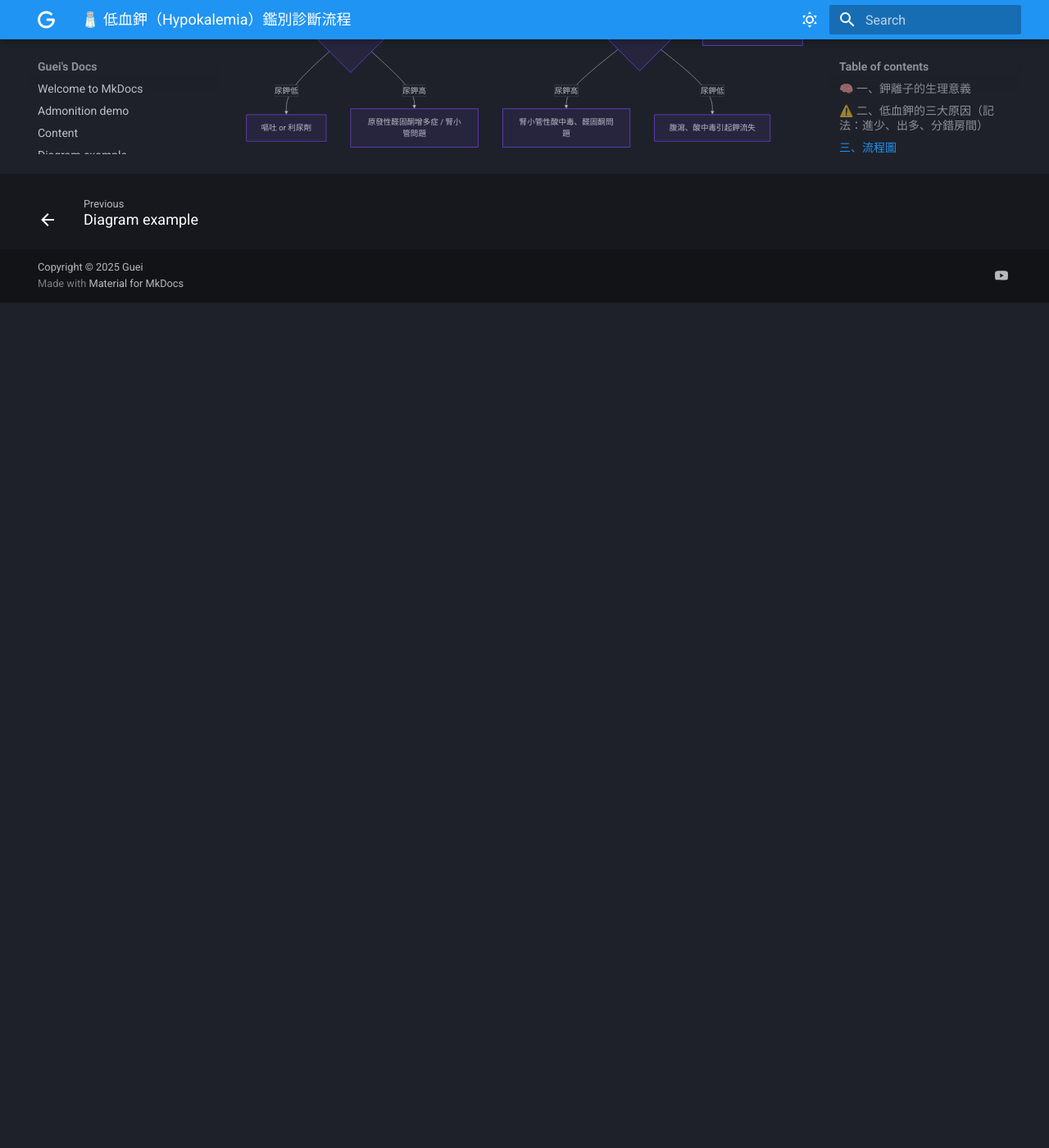
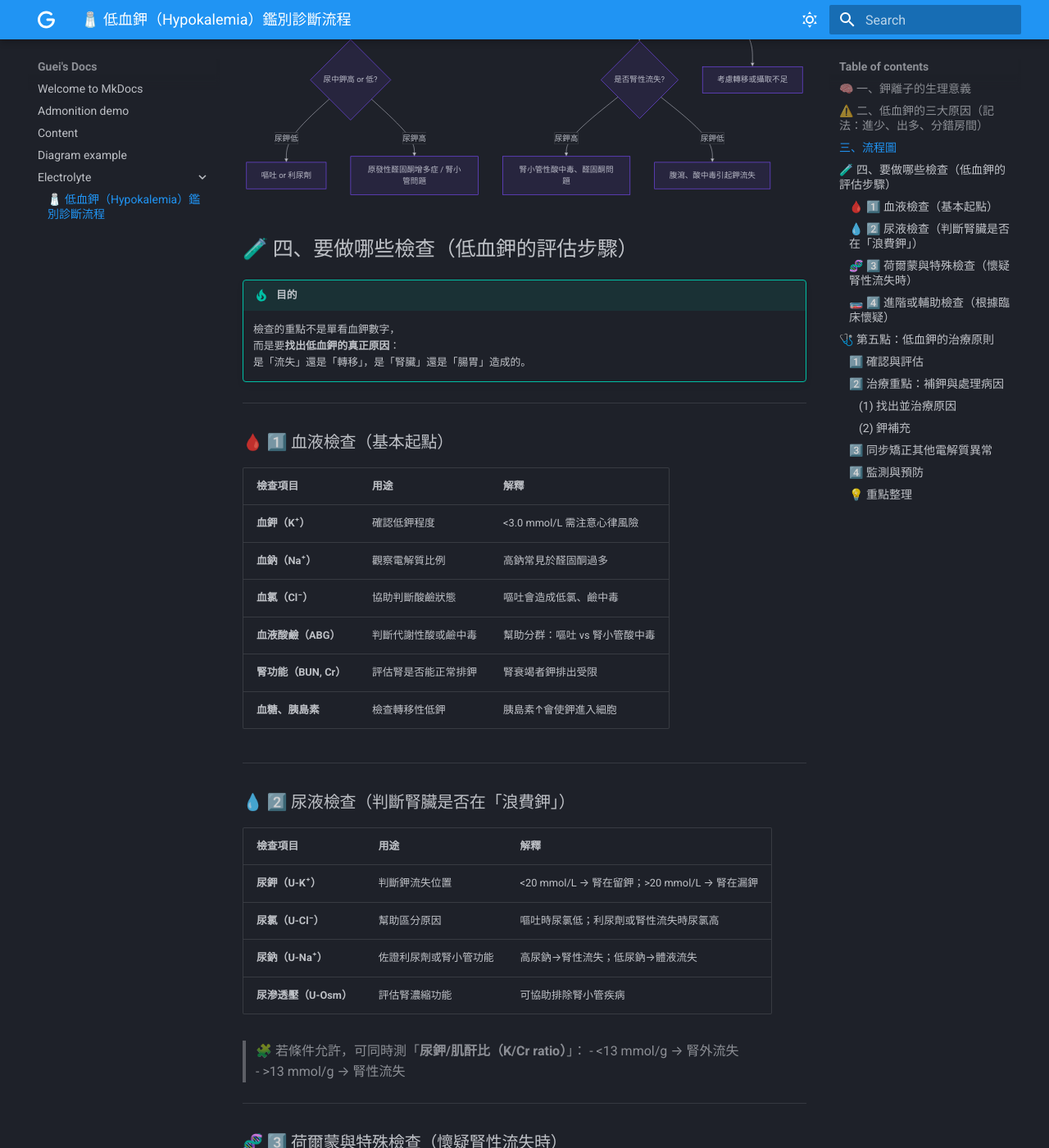
Before and after one commit to GueiGuei-2024/mkdocs-material-test, an MkDocs documentation site: the page built from docs/electrolyte/低血鉀.md, in a window 1280 px wide and 1400 px high, scrolled down 1071 px. Shown: the whole window at 82% size. Built offline with MkDocs 1.6.1 and Material for MkDocs 9.7.7, drawn with Linux system fonts in a browser that asks for light colours; before the commit the page ends 1440 px from its top, so only the background shows below that; some of the changed text lies outside the part shown.

Commit message:
updaaate

````diff
--- a/docs/electrolyte/低血鉀.md
+++ b/docs/electrolyte/低血鉀.md
@@ -22,6 +22,13 @@
 | 2️⃣ 流失過多 | 鉀從體內被排掉 | 嘔吐、腹瀉、利尿劑、腎臟病 |
 | 3️⃣ 鉀轉移到細胞內 | 鉀被「搬家」到細胞內 | 胰島素分泌↑、鹼中毒、β₂刺激（氣喘用藥） |
 
+
+
+??? info "學習重點"
+    - 低血鉀不是只有「鉀降低」，要分清楚：**是真的流失**還是**只是轉移**。
+    - 最關鍵的步驟是：「酸鹼狀態」+「尿中鉀排出量」。
+    - 記法：「進少、出多、分錯房間」。
+
 ---
 
 ## 三、流程圖
@@ -38,3 +45,119 @@
 D -->|尿鉀高| H[腎小管性酸中毒、醛固酮問題]
 D -->|尿鉀低| I[腹瀉、酸中毒引起鉀流失]
 ```
+
+
+## 🧪 四、要做哪些檢查（低血鉀的評估步驟）
+
+!!! tip "目的"
+    檢查的重點不是單看血鉀數字，
+    而是要**找出低血鉀的真正原因**：
+    是「流失」還是「轉移」，是「腎臟」還是「腸胃」造成的。
+
+---
+
+### 🩸 1️⃣ 血液檢查（基本起點）
+
+| 檢查項目 | 用途 | 解釋 |
+|------------|--------|--------|
+| **血鉀（K⁺）** | 確認低鉀程度 | <3.0 mmol/L 需注意心律風險 |
+| **血鈉（Na⁺）** | 觀察電解質比例 | 高鈉常見於醛固酮過多 |
+| **血氯（Cl⁻）** | 協助判斷酸鹼狀態 | 嘔吐會造成低氯、鹼中毒 |
+| **血液酸鹼（ABG）** | 判斷代謝性酸或鹼中毒 | 幫助分群：嘔吐 vs 腎小管酸中毒 |
+| **腎功能（BUN, Cr）** | 評估腎是否能正常排鉀 | 腎衰竭者鉀排出受限 |
+| **血糖、胰島素** | 檢查轉移性低鉀 | 胰島素↑會使鉀進入細胞 |
+
+---
+
+### 💧 2️⃣ 尿液檢查（判斷腎臟是否在「浪費鉀」）
+
+| 檢查項目 | 用途 | 解釋 |
+|------------|--------|--------|
+| **尿鉀（U-K⁺）** | 判斷鉀流失位置 | <20 mmol/L → 腎在留鉀；>20 mmol/L → 腎在漏鉀 |
+| **尿氯（U-Cl⁻）** | 幫助區分原因 | 嘔吐時尿氯低；利尿劑或腎性流失時尿氯高 |
+| **尿鈉（U-Na⁺）** | 佐證利尿劑或腎小管功能 | 高尿鈉→腎性流失；低尿鈉→體液流失 |
+| **尿滲透壓（U-Osm）** | 評估腎濃縮功能 | 可協助排除腎小管疾病 |
+
+> 🧩 若條件允許，可同時測「**尿鉀/肌酐比（K/Cr ratio）**」：
+> - <13 mmol/g → 腎外流失
+> - >13 mmol/g → 腎性流失
+
+---
+
+### 🧬 3️⃣ 荷爾蒙與特殊檢查（懷疑腎性流失時）
+
+| 檢查項目 | 用途 | 解釋 |
+|------------|--------|--------|
+| **血漿腎素活性（PRA）** | 評估腎素系統 | 高腎素 + 高醛固酮 → 繼發性醛固酮症 |
+| **醛固酮（Aldosterone）** | 檢查是否過多 | 高醛固酮 + 高血壓 + 低鉀 → 原發性醛固酮症 |
+| **皮質醇（Cortisol）** | 排除庫欣症 | 高皮質醇可模仿醛固酮作用 |
+| **尿利尿劑篩檢** | 排除藥物造成流失 | 偵測 furosemide、thiazide 類利尿劑 |
+
+---
+
+### 🧫 4️⃣ 進階或輔助檢查（根據臨床懷疑）
+
+| 檢查項目 | 用途 | 解釋 |
+|------------|--------|--------|
+| **心電圖（ECG）** | 評估心律變化 | 低鉀：T 波變平、U 波出現、QT 延長 |
+| **腎臟超音波** | 觀察結構 | 排除腎病變或腫瘤 |
+| **遺傳性檢測** | 年輕患者且家族病史 | Bartter、Gitelman 症候群等 |
+
+---
+
+!!! summary "小結"
+    低血鉀的檢查邏輯可歸納為：
+    1. **血液酸鹼** → 區分代謝型態
+    2. **尿鉀排出量** → 判斷是否腎性流失
+    3. **荷爾蒙水平** → 排查醛固酮或腎素異常
+    4. **特殊檢查** → ECG + 腎臟影像 + 遺傳分析
+    <br>🧠 最終目標是釐清：「鉀流失在哪裡、為什麼會流失」。
+
+## 🩺 第五點：低血鉀的治療原則
+
+### 1️⃣ 確認與評估
+- **再次確認檢驗值**：排除檢驗錯誤（例如溶血、標本放太久等）。
+- **評估症狀嚴重度**：
+  - 輕度（K⁺ 3.0–3.5 mmol/L）：通常無症狀
+  - 中度（K⁺ 2.5–3.0 mmol/L）：可能有肌肉無力
+  - 重度（K⁺ <2.5 mmol/L）：可能出現呼吸肌麻痺、心律不整（尤其在使用強心苷者）
+
+---
+
+### 2️⃣ 治療重點：補鉀與處理病因
+#### (1) 找出並治療原因
+- **停止導致低鉀的藥物**：如利尿劑、甘草、胰島素過量等。
+- **控制原發疾病**：如腎小管性酸中毒、嘔吐、腹瀉、原發性醛固酮症等。
+
+#### (2) 鉀補充
+- **口服補鉀**（首選方式）：
+  - 適用於無嚴重症狀者。
+  - 常用製劑：氯化鉀（KCl）。
+  - 每次給藥後需監測血鉀與酸鹼狀態。
+
+- **靜脈補鉀**（僅限重度或無法口服者）：
+  - 速率不超過 **10–20 mmol/hr**（需監測心電圖）。
+  - 若需快速補充，應以**中心靜脈路徑**給藥以避免局部刺激。
+  - 切勿與葡萄糖溶液併用（會使胰島素上升、鉀更低）。
+
+---
+
+### 3️⃣ 同步矯正其他電解質異常
+- **低鎂血症** 常與低鉀併發：鎂離子會影響腎臟保鉀能力。
+  - 若鎂偏低，需先或同步補鎂，否則補鉀效果不佳。
+
+---
+
+### 4️⃣ 監測與預防
+- **監測血鉀變化**：補鉀後 2–4 小時重新抽血檢查。
+- **長期預防**：
+  - 避免過度使用利尿劑。
+  - 若必須使用，可加用保鉀利尿劑（如 spironolactone、amiloride）。
+  - 飲食中增加富含鉀的食物（如香蕉、柳橙汁、馬鈴薯等）。
+
+---
+
+### 💡 重點整理
+- 輕度 → 口服補鉀即可
+- 中重度或症狀明顯 → 靜脈補鉀（需監測）
+- 補鉀前後都要：**找原因 + 看鎂離子 + 監測 ECG**
````
